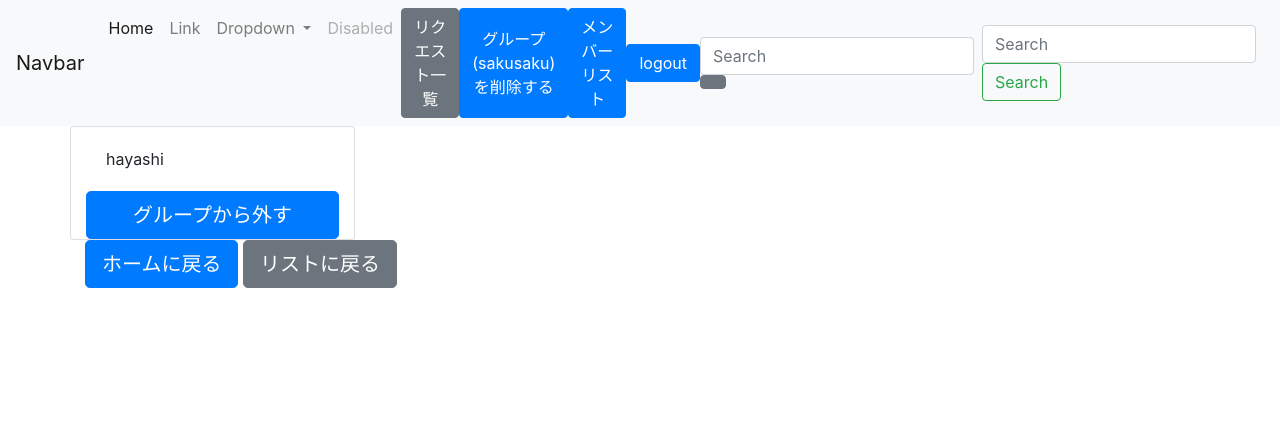
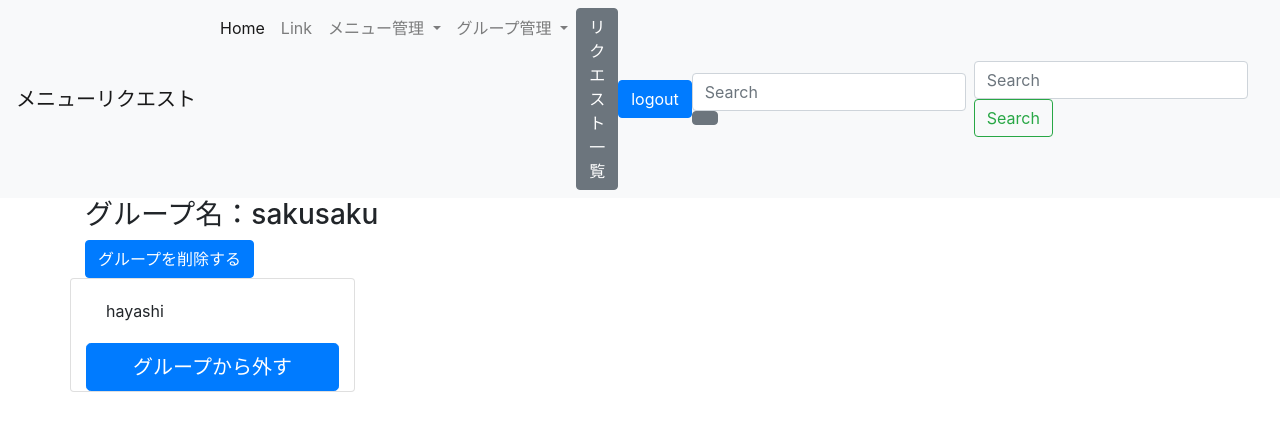
Before and after one commit to gaspo391/MenuRequest, a Django app: page /group/member_list/ in a window 1280 px wide. Shown: the top 431 px of the page. Run offline with Django 3.2, Linux system fonts and the light colour scheme; a user stored in the database is signed in; data comes from the database, SQL or seed files in the repository; both versions use the stored data as it was after the commit; some libraries are stand-ins or nearby versions.

Commit message:
navbarの修正、ログイン時のnavbar独立、グループ削除時に所属メンバーのユーザー情報を変更するように修正

```diff
--- a/groupapp/views.py
+++ b/groupapp/views.py
@@ -18,38 +18,50 @@
 #   fields = ('name', 'requests', 'owner')
 #   success_url = reverse_lazy('menuapp:menu')
 
+def make_group(request):
+    if request.method == 'POST':
+        form = GroupForm(request.POST)
+
+        if form.is_valid():
+            form.save()
+            request.user.belong_group = True
+            request.user.is_invitated = True
+            request.user.save()
+            # return redirect(request.META['HTTP_REFERER'])
+            return redirect('menuapp:menu')
+    else:
+        form = GroupForm()
+    return render(request, 'group/make_group.html', {'form': form})
+
 # def make_group(request):
-#     if request.method == 'POST':
-#         form = GroupForm(request.POST)
+#   form = GroupForm(request.POST)
 
-#         if form.is_valid():
-#             form.save()
-#             request.user.belong_group = True
-#             request.user.save()
-#             return redirect(request.META['HTTP_REFERER'])
-#     else:
-#         form = GroupForm()
-#     return render(request, 'group/make_group.html', {'form': form})
-
-def make_group(request):
-  form = GroupForm(request.POST)
-
-  if form.is_valid():
-      form.save()
-      request.user.belong_group = True
-      request.user.is_invitated = True
-      request.user.save()
-      return redirect(request.META['HTTP_REFERER'])
-  else:
-    return redirect(request.META['HTTP_REFERER'])
+#   if form.is_valid():
+#       form.save()
+#       request.user.belong_group = True
+#       request.user.is_invitated = True
+#       request.user.save()
+#       return redirect(request.META['HTTP_REFERER'])
+#   else:
+#     return redirect(request.META['HTTP_REFERER'])
 
 def delete_group(request):
   group = Group.objects.get(owner=request.user)
+  group_members = GroupMember.objects.filter(group=group)
+
+  for group_member in group_members:
+    group_member.member.belong_group = False
+    group_member.member.is_invitated = False
+    group_member.member.save()
+    group_member.delete()
+
   group.delete()
   request.user.belong_group = False
   request.user.is_invitated = False
   request.user.save()
-  return redirect(request.META['HTTP_REFERER'])
+
+  # return redirect(request.META['HTTP_REFERER'])
+  return redirect('menuapp:menu')
 
 # def register_member(request):
 #   if request.method == 'POST':
@@ -159,7 +171,7 @@
       group_owner = None
       invitated_members = None
 
-  return render(request, 'group/member_list.html', {'group_members':group_members, 'invitated_members':invitated_members, 'group_owner':group_owner})
+  return render(request, 'group/member_list.html', {'group_members':group_members, 'invitated_members':invitated_members, 'group_owner':group_owner, 'group':group})
 
 def invitated_list(request):
   invitated_groups = GroupInvitatedMember.objects.filter(member = request.user)
--- a/templates/base.html
+++ b/templates/base.html
@@ -13,7 +13,11 @@
   <body>
     <div>
       <!-- {% include 'header.html' %} -->
-      {% include 'navbar.html' %}
+      {% if user.is_authenticated %}
+        {% include 'navbar_authenticated.html' %}
+      {% else %}
+        {% include 'navbar.html' %}
+      {% endif %}
 
       {% block content %}
       {% endblock content %}
--- a/templates/group/invitated_list.html
+++ b/templates/group/invitated_list.html
@@ -12,7 +12,7 @@
       </div>
     {% endfor %}
   </div>
-  <a href="{% url 'menuapp:menu' %}" class="btn btn-primary btn-lg" role="button" aria-pressed="true">ホームに戻る</a>
-  <a href="{% url 'menuapp:list' %}" class="btn btn-secondary btn-lg" role="button" aria-pressed="true">リストに戻る</a>
+  <!-- <a href="{% url 'menuapp:menu' %}" class="btn btn-primary btn-lg" role="button" aria-pressed="true">ホームに戻る</a>
+  <a href="{% url 'menuapp:list' %}" class="btn btn-secondary btn-lg" role="button" aria-pressed="true">リストに戻る</a> -->
 </div>
 {% endblock content %}
--- a/templates/group/member_list.html
+++ b/templates/group/member_list.html
@@ -2,15 +2,48 @@
 
 {% block content %}
 <div class="container">
+  <div>
+    <h3>グループ名：{{group.title}}</h3>
+  </div>
+
+  <!-- Button trigger modal -->
+<button type="button" class="btn btn-primary" data-toggle="modal" data-target="#exampleModalCenter">
+  グループを削除する
+</button>
+
+<!-- Modal -->
+<div class="modal fade" id="exampleModalCenter" tabindex="-1" role="dialog" aria-labelledby="exampleModalCenterTitle" aria-hidden="true">
+  <div class="modal-dialog modal-dialog-centered" role="document">
+    <div class="modal-content">
+      <div class="modal-header">
+        <h5 class="modal-title" id="exampleModalCenterTitle">グループを削除する</h5>
+        <button type="button" class="close" data-dismiss="modal" aria-label="Close">
+          <span aria-hidden="true">&times;</span>
+        </button>
+      </div>
+      <div class="modal-body">
+        ...
+      </div>
+      <div class="modal-footer">
+        <form action="{% url 'groupapp:delete_group' %}" method="POST" id="delete-form">
+          {% csrf_token %}
+          <button type="button" class="btn btn-secondary" data-dismiss="modal">キャンセル</button>
+          <button type="submit" class="btn btn-primary">削除</button>
+        </form>
+      </div>
+    </div>
+  </div>
+</div>
+
   <div class="row">
-    {% if not group_owner.id == user.id %}
+    <!-- {% if not group_owner.id == user.id %} -->
       <div class="card col-3" style="width: 18rem;">
         <div class="card-body">
           <p class="card-text">{{group_owner.username}}</p>
         </div>
         <a href="#" class="btn btn-primary btn-lg disabled" role="button" aria-pressed="true">グループオーナー</a>
       </div>
-    {% endif %}
+    <!-- {% endif %} -->
     {% for group_member in group_members %}
       <div class="card col-3" style="width: 18rem;">
         <div class="card-body">
@@ -28,7 +61,7 @@
       </div>
     {% endfor %}
   </div>
-  <a href="{% url 'menuapp:menu' %}" class="btn btn-primary btn-lg" role="button" aria-pressed="true">ホームに戻る</a>
-  <a href="{% url 'menuapp:list' %}" class="btn btn-secondary btn-lg" role="button" aria-pressed="true">リストに戻る</a>
+  <!-- <a href="{% url 'menuapp:menu' %}" class="btn btn-primary btn-lg" role="button" aria-pressed="true">ホームに戻る</a>
+  <a href="{% url 'menuapp:list' %}" class="btn btn-secondary btn-lg" role="button" aria-pressed="true">リストに戻る</a> -->
 </div>
 {% endblock content %}
--- a/templates/menu/detail.html
+++ b/templates/menu/detail.html
@@ -9,7 +9,7 @@
   <button type="button" class="btn btn-primary" data-toggle="modal" data-target="#exampleModal">
     メニューを削除する
   </button>
-  <a href="{% url 'menuapp:list' %}" class="btn btn-primary btn-lg" role="button" aria-pressed="true">リストに戻る</a>
+  <!-- <a href="{% url 'menuapp:list' %}" class="btn btn-primary btn-lg" role="button" aria-pressed="true">リストに戻る</a> -->
 
   <!-- Modal -->
   <div class="modal fade" id="exampleModal" tabindex="-1" role="dialog" aria-labelledby="exampleModalLabel" aria-hidden="true">
--- a/templates/menu/list.html
+++ b/templates/menu/list.html
@@ -18,7 +18,7 @@
     </div>
   {% endfor %}
   </div>
-  <a href="{% url 'menuapp:menu' %}" class="btn btn-primary btn-lg" role="button" aria-pressed="true">ホームに戻る</a>
-  <a href="{% url 'menuapp:create' %}" class="btn btn-secondary btn-lg" role="button" aria-pressed="true">メニューを登録する</a>
+  <!-- <a href="{% url 'menuapp:menu' %}" class="btn btn-primary btn-lg" role="button" aria-pressed="true">ホームに戻る</a>
+  <a href="{% url 'menuapp:create' %}" class="btn btn-secondary btn-lg" role="button" aria-pressed="true">メニューを登録する</a> -->
 </div>
 {% endblock content %}
--- a/templates/menu/menu.html
+++ b/templates/menu/menu.html
@@ -2,6 +2,7 @@
 
 {% block content %}
 <div class="container">
+  <h2>ホーム</h2>
 {% if user.is_authenticated %}
   {% if not send_request is None %}
     <h3>本日のリクエストメニュー</h3>
@@ -24,8 +25,8 @@
     <a href="{% url 'requestapp:request_clear' %}" class="btn btn-primary btn-lg" role="button" aria-pressed="true">リクエストメニューをクリア</a>
   {% endif %}
 
-  <a href="{% url 'menuapp:create' %}" class="btn btn-primary btn-lg" role="button" aria-pressed="true">メニューを登録する</a>
-  <a href="{% url 'menuapp:list' %}" class="btn btn-secondary btn-lg" role="button" aria-pressed="true">メニューリストを見る</a>
+  <!-- <a href="{% url 'menuapp:create' %}" class="btn btn-primary btn-lg" role="button" aria-pressed="true">メニューを登録する</a>
+  <a href="{% url 'menuapp:list' %}" class="btn btn-secondary btn-lg" role="button" aria-pressed="true">メニューリストを見る</a> -->
 {% else %}
   <p>ログインしてください</p>
 {% endif %}
--- a/templates/navbar.html
+++ b/templates/navbar.html
@@ -1,5 +1,5 @@
 <nav class="navbar navbar-expand-lg navbar-light bg-light">
-  <a class="navbar-brand" href="#">Navbar</a>
+  <a class="navbar-brand" href="{% url 'menuapp:menu' %}">メニューリクエスト</a>
   <button class="navbar-toggler" type="button" data-toggle="collapse" data-target="#navbarSupportedContent" aria-controls="navbarSupportedContent" aria-expanded="false" aria-label="Toggle navigation">
     <span class="navbar-toggler-icon"></span>
   </button>
@@ -14,17 +14,25 @@
       </li>
       <li class="nav-item dropdown">
         <a class="nav-link dropdown-toggle" href="#" id="navbarDropdown" role="button" data-toggle="dropdown" aria-haspopup="true" aria-expanded="false">
-          Dropdown
+          メニュー管理
         </a>
         <div class="dropdown-menu" aria-labelledby="navbarDropdown">
-          <a class="dropdown-item" href="#">Action</a>
-          <a class="dropdown-item" href="#">Another action</a>
+          <a class="dropdown-item" href="{% url 'menuapp:list' %}">メニューリストの表示</a>
+          <a class="dropdown-item" href="{% url 'menuapp:create' %}">メニューの登録</a>
           <div class="dropdown-divider"></div>
           <a class="dropdown-item" href="#">Something else here</a>
         </div>
       </li>
-      <li class="nav-item">
-        <a class="nav-link disabled" href="#" tabindex="-1" aria-disabled="true">Disabled</a>
+      <li class="nav-item dropdown">
+        <a class="nav-link dropdown-toggle" href="#" id="navbarDropdown" role="button" data-toggle="dropdown" aria-haspopup="true" aria-expanded="false">
+          グループ管理
+        </a>
+        <div class="dropdown-menu" aria-labelledby="navbarDropdown">
+          <a class="dropdown-item" href="{% url 'menuapp:list' %}">メニューリストの表示</a>
+          <a class="dropdown-item" href="{% url 'menuapp:create' %}">メニューの登録</a>
+          <div class="dropdown-divider"></div>
+          <a class="dropdown-item" href="#">Something else here</a>
+        </div>
       </li>
       {% if user.is_authenticated %}
         <a class="btn btn-secondary" href="{% url 'requestapp:requests'%}">リクエスト一覧</a>
--- /dev/null
+++ b/templates/navbar_authenticated.html
@@ -0,0 +1,113 @@
+<nav class="navbar navbar-expand-lg navbar-light bg-light">
+  <a class="navbar-brand" href="{% url 'menuapp:menu' %}">メニューリクエスト</a>
+  <button class="navbar-toggler" type="button" data-toggle="collapse" data-target="#navbarSupportedContent" aria-controls="navbarSupportedContent" aria-expanded="false" aria-label="Toggle navigation">
+    <span class="navbar-toggler-icon"></span>
+  </button>
+
+  <div class="collapse navbar-collapse" id="navbarSupportedContent">
+    <ul class="navbar-nav mr-auto">
+      <li class="nav-item active">
+        <a class="nav-link" href="#">Home <span class="sr-only">(current)</span></a>
+      </li>
+      <li class="nav-item">
+        <a class="nav-link" href="#">Link</a>
+      </li>
+      <li class="nav-item dropdown">
+        <a class="nav-link dropdown-toggle" href="#" id="navbarDropdown" role="button" data-toggle="dropdown" aria-haspopup="true" aria-expanded="false">
+          メニュー管理
+        </a>
+        <div class="dropdown-menu" aria-labelledby="navbarDropdown">
+          <a class="dropdown-item" href="{% url 'menuapp:list' %}">メニューリストの表示</a>
+          <a class="dropdown-item" href="{% url 'menuapp:create' %}">メニューの登録</a>
+          <div class="dropdown-divider"></div>
+          <a class="dropdown-item" href="#">Something else here</a>
+        </div>
+      </li>
+      <li class="nav-item dropdown">
+        <a class="nav-link dropdown-toggle" href="#" id="navbarDropdown" role="button" data-toggle="dropdown" aria-haspopup="true" aria-expanded="false">
+          グループ管理
+        </a>
+        <div class="dropdown-menu" aria-labelledby="navbarDropdown">
+          {% if mygroup is None %}
+          {% if user.belong_group == True %}
+            <a href="{% url 'groupapp:member_list' %}" class="dropdown-item">メンバーリスト</a>
+          {% else %}
+            <a class="dropdown-item" href="{% url 'groupapp:make_group'%}">グループを作成する</a>
+          {% endif %}
+          {% else %}
+          <!-- Button trigger modal -->
+          <button type="button" class="dropdown-item" data-toggle="modal" data-target="#exampleModal">
+            グループ({{mygroup.title}})を削除する
+          </button>
+
+          <!-- Modal -->
+          <div class="modal fade" id="exampleModal" tabindex="-1" role="dialog" aria-labelledby="exampleModalLabel" aria-hidden="true">
+            <div class="modal-dialog" role="document">
+              <div class="modal-content">
+                <div class="modal-header">
+                  <h5 class="modal-title" id="exampleModalLabel">グループを削除する</h5>
+                  <button type="button" class="close" data-dismiss="modal" aria-label="Close">
+                    <span aria-hidden="true">&times;</span>
+                  </button>
+                </div>
+                <div class="modal-body">
+                  ...
+                </div>
+                <div class="modal-footer">
+                  <form action="{% url 'groupapp:delete_group' %}" method="POST" id="delete-form">
+                    {% csrf_token %}
+                    <button type="button" class="btn btn-secondary" data-dismiss="modal">キャンセル</button>
+                    <button type="submit" class="btn btn-primary">削除</button>
+                  </form>
+                </div>
+              </div>
+            </div>
+          </div>
+          <a href="{% url 'groupapp:member_list' %}" class="dropdown-item">メンバーリスト</a>
+          {% endif %}
+          <!-- <a class="dropdown-item" href="{% url 'menuapp:list' %}">メニューリストの表示</a>
+          <a class="dropdown-item" href="{% url 'menuapp:create' %}">メニューの登録</a> -->
+          <div class="dropdown-divider"></div>
+          <a class="dropdown-item" href="#">Something else here</a>
+        </div>
+      </li>
+      {% if user.is_authenticated %}
+        <a class="btn btn-secondary" href="{% url 'requestapp:requests'%}">リクエスト一覧</a>
+      {% endif %}
+    </ul>
+    {% if user.is_authenticated %}
+    {% if user.is_invitated == True %}
+      {% if user.belong_group == False %}
+        <a href="{% url 'groupapp:invitated_list' %}" class="btn btn-primary" role="button" aria-pressed="true">招待されています</a>
+      {% else %}
+        {% if not receive_request is None %}
+          <a href="{% url 'requestapp:receive_list' receive_request.id %}" class="btn btn-primary" role="button" aria-pressed="true">リクエストを受け取りました</a>
+        {% endif %}
+      {% endif %}
+    {% endif %}
+    <form action="{% url 'logout' %}" method="POST" id="delete-form">
+      {% csrf_token %}
+      <button type="submit" class="btn btn-primary">logout</button>
+    </form>
+    {% else %}
+    <form action="{% url 'signup' %}" method="GET" id="delete-form">
+      {% csrf_token %}
+      <button type="submit" class="btn btn-primary mr-2">signup</button>
+    </form>
+    <form action="{% url 'login' %}" method="GET" id="delete-form">
+      {% csrf_token %}
+      <button type="submit" class="btn btn-primary mr-2">login</button>
+    </form>
+    {% endif %}
+    <form class="form-inline my-2 my-lg-0" action="{% url 'searchapp:search_user' %}" method="get">
+      {% csrf_token %}
+      <!-- name="q" と追加-->
+      <input class="form-control mr-sm-2" type="search" placeholder="Search" aria-label="Search" name="q">
+      <button class="btn btn-secondary my-2 my-sm-0" type="submit"><i class="fas fa-search"></i></button>
+    </form>
+    <form class="form-inline my-2 my-lg-0">
+      <input class="form-control mr-sm-2" type="search" placeholder="Search" aria-label="Search">
+      <button class="btn btn-outline-success my-2 my-sm-0" type="submit">Search</button>
+    </form>
+  </div>
+</nav>
--- a/templates/requests/receive_list.html
+++ b/templates/requests/receive_list.html
@@ -42,8 +42,8 @@
     </div>
   {% endfor %}
   </div>
-  <a href="{% url 'menuapp:menu' %}" class="btn btn-primary btn-lg" role="button" aria-pressed="true">ホームに戻る</a>
-  <a href="{% url 'menuapp:list' %}" class="btn btn-secondary btn-lg" role="button" aria-pressed="true">リストに戻る</a>
+  <!-- <a href="{% url 'menuapp:menu' %}" class="btn btn-primary btn-lg" role="button" aria-pressed="true">ホームに戻る</a>
+  <a href="{% url 'menuapp:list' %}" class="btn btn-secondary btn-lg" role="button" aria-pressed="true">リストに戻る</a> -->
   <!-- <a href="{% url 'requestapp:send_request' %}" class="btn btn-secondary btn-lg" role="button" aria-pressed="true">リクエストを送る</a> -->
 </div>
 {% endblock content %}
--- a/templates/requests/requests.html
+++ b/templates/requests/requests.html
@@ -15,8 +15,8 @@
     </div>
   {% endfor %}
   </div>
-  <a href="{% url 'menuapp:menu' %}" class="btn btn-primary btn-lg" role="button" aria-pressed="true">ホームに戻る</a>
-  <a href="{% url 'menuapp:list' %}" class="btn btn-secondary btn-lg" role="button" aria-pressed="true">リストに戻る</a>
+  <!-- <a href="{% url 'menuapp:menu' %}" class="btn btn-primary btn-lg" role="button" aria-pressed="true">ホームに戻る</a>
+  <a href="{% url 'menuapp:list' %}" class="btn btn-secondary btn-lg" role="button" aria-pressed="true">リストに戻る</a> -->
   {% if send_request is None %}
     <a href="{% url 'requestapp:send_request' %}" class="btn btn-secondary btn-lg" role="button" aria-pressed="true">リクエストを送る</a>
   {% else %}
```
Also changed, not shown: db.sqlite3.
